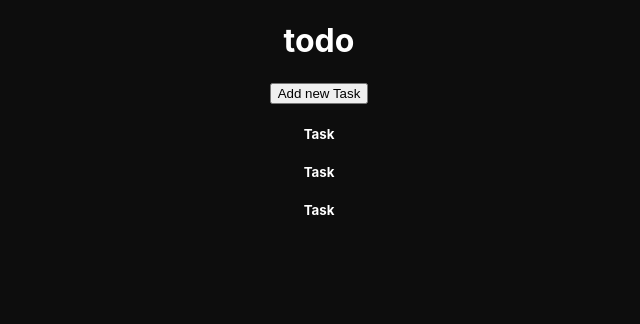
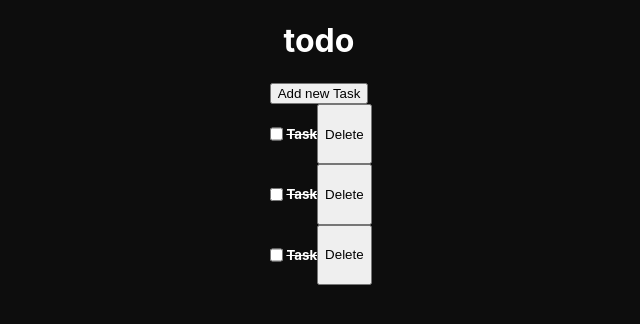
Before and after one commit to AnushkaPraveen/react-todo-app, a React (Create React App) app: page / in a window 1280 px wide. Shown: the top 324 px of the page, without its empty margins (321-961 px from the left). Built offline with nearby package versions, Linux system fonts and the light colour scheme.

Commit message:
todo item add

```diff
--- a/src/component/todoItem.js
+++ b/src/component/todoItem.js
@@ -1,7 +1,15 @@
+import { useState } from "react";
+import classes from "./todoItem.module.css";
+
 const TodoItem = () => {
+  const [completed, setCompleted] = useState(true);
   return (
     <div>
-      <h5>Task</h5>
+      <div className={classes.todoBoxSection}>
+        <input type="checkbox" id="status" name="status" />
+        <h5 className={completed == true ? classes.completedTask : ""}>Task</h5>
+        <button>Delete</button>
+      </div>
     </div>
   );
 };
```
